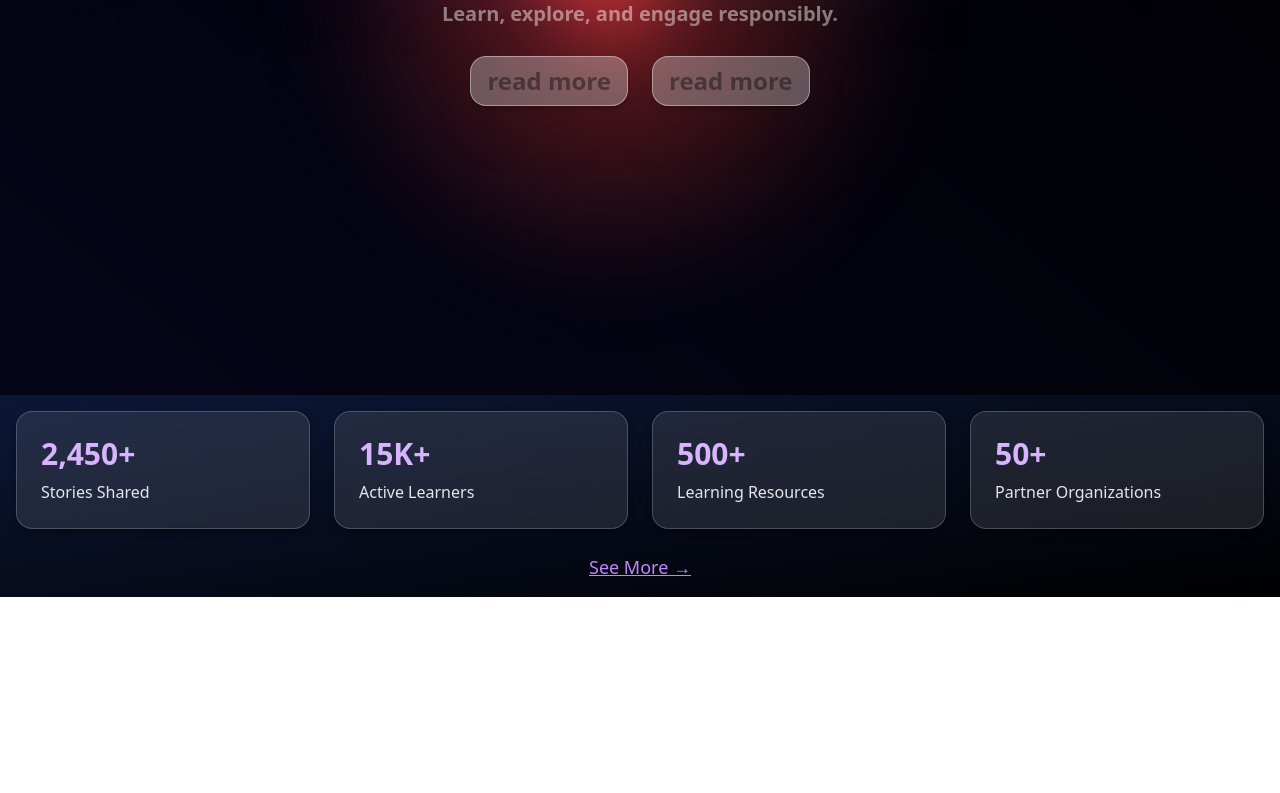
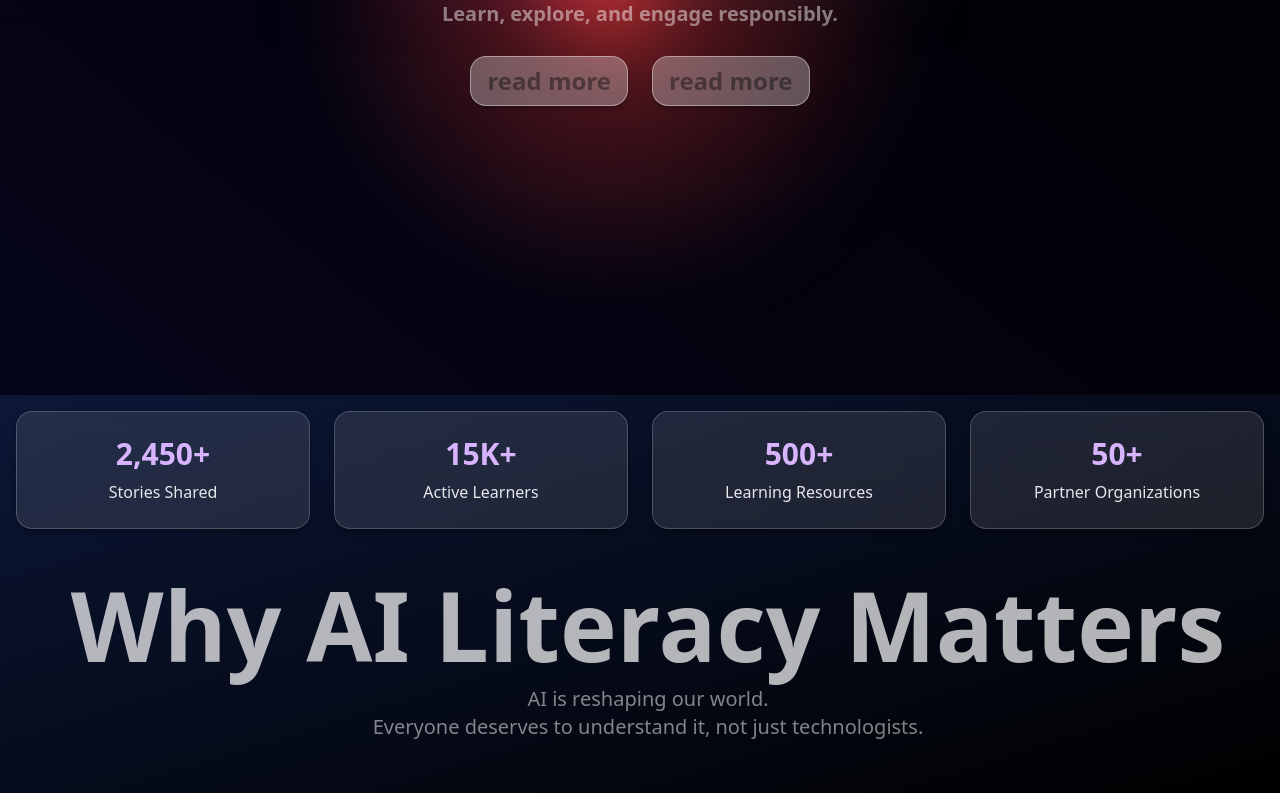
Before and after one commit to Devakrishna07/ai-for-everyone, a React (Vite) app: page / in a window 1280 px wide. Shown: the part 405-1198 px from the top of the page. Before the commit the page ends 1002 px from the top, so only its background shows below. Built offline with nearby package versions, Linux system fonts and the light colour scheme.

Commit message:
tabs text added

```diff
--- a/src/components/common/CardGrid.jsx
+++ b/src/components/common/CardGrid.jsx
@@ -1,4 +1,4 @@
-export default function CardGrid({ data }) {
+export default function CardGrid({ data , exptext, href}) {
   const topFour = data.slice(0, 4); // get first 4 items
 
   return (
@@ -40,7 +40,7 @@ export default function CardGrid({ data }) {
       {/* See More Link */}
       <div className="mt-6">
         <a
-          href="#"
+          href={href}
           className="
             text-purple-400
             hover:text-purple-300
@@ -49,7 +49,7 @@ export default function CardGrid({ data }) {
             text-lg
           "
         >
-          See More →
+          {exptext}
         </a>
       </div>
     </div>
--- a/src/layouts/HomeTabs.jsx
+++ b/src/layouts/HomeTabs.jsx
@@ -11,8 +11,12 @@ const statsData = [
 
 function HomeTabs() {
   return (
-    <div className='w-full bg-gradient-to-br from-blue-900/40 to-black p-4'>
+    <div className='flex flex-col w-full bg-gradient-to-br from-blue-900/40 to-black p-4 text-center'>
       <CardGrid data={statsData} />
+      <div className='w-full flex flex-col items-center justify-center py-4 m-2'>
+        <h1 className='text-white text-8xl sm:text-6xl md:text-8xl font-bold text-white/70 border-white '>Why AI Literacy Matters </h1>
+        <span className='text-white text-2xl md:text-xl my-3 text-white/50'>AI is reshaping our world.<br/>Everyone deserves to understand it, not just technologists.</span>
+      </div>
     </div>
   )
 }
```
